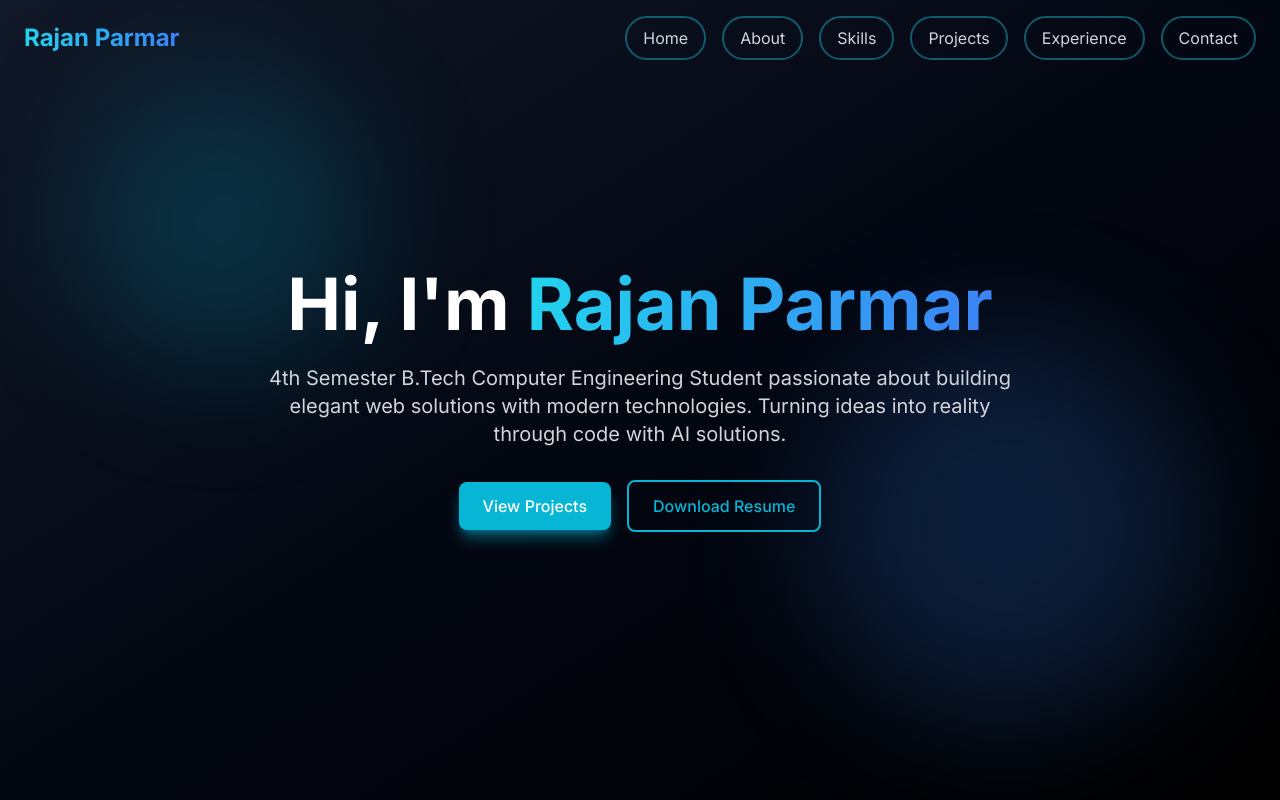
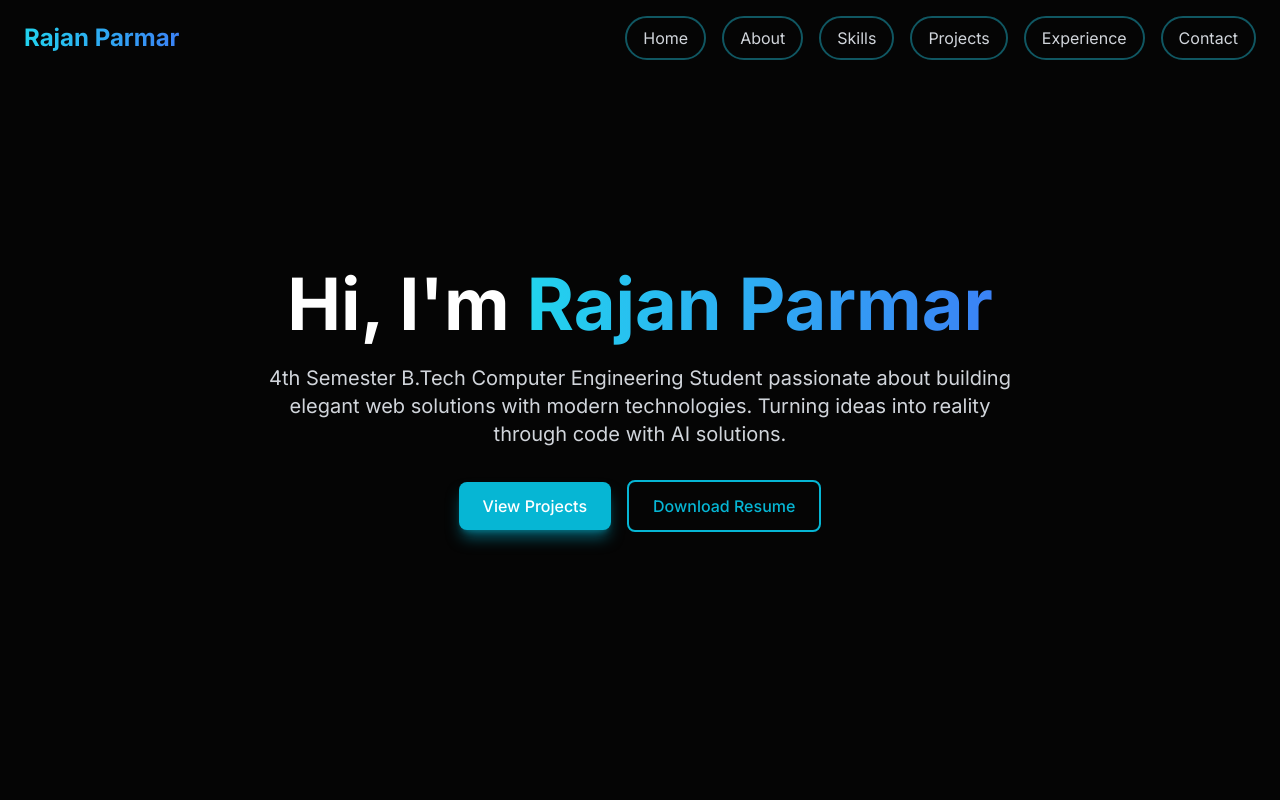
Before and after one commit to rajan-parmar-23102006/rajanparmar, a Next.js app in the folder rajan-portfolio/: page / in a window 1280 px wide. Shown: the top 800 px of the page. Built offline with nearby package versions, Linux system fonts and the light colour scheme.

Commit message:
make simple background

```diff
--- a/rajan-portfolio/app/globals.css
+++ b/rajan-portfolio/app/globals.css
@@ -13,8 +13,7 @@ html {
 }
 
 body {
-  background: linear-gradient(to bottom right, #111827, #030712, #000000);
-  background-attachment: fixed;
+  background-color: #050505;
   color: #ffffff;
   font-family: 'Inter', system-ui, -apple-system, sans-serif;
   overflow-x: hidden;
--- a/rajan-portfolio/app/projects/[slug]/ProjectDetailClient.tsx
+++ b/rajan-portfolio/app/projects/[slug]/ProjectDetailClient.tsx
@@ -43,7 +43,7 @@ export default function ProjectDetailClient({ project }: Props) {
   ].filter((m) => m.value);
 
   return (
-    <main className="min-h-screen bg-gradient-to-br from-gray-900 via-gray-950 to-black text-white">
+    <main className="min-h-screen bg-[#050505] text-white">
       <div className="max-w-4xl mx-auto px-5 sm:px-8 py-10 md:py-16">
 
         {/* ── Back ── */}
--- a/rajan-portfolio/components/About.tsx
+++ b/rajan-portfolio/components/About.tsx
@@ -19,8 +19,7 @@ export default function About() {
           transition={{ duration: 0.8 }}
         >
           <div className="relative w-80 h-80 mx-auto">
-            <div className="absolute inset-0 bg-gradient-to-r from-cyan-500 to-blue-500 rounded-full blur-2xl opacity-30 animate-pulse" />
-            <div className="relative w-full h-full rounded-full border-4 border-cyan-500 overflow-hidden bg-gray-950">
+            <div className="relative w-full h-full rounded-full border-4 border-gray-800 overflow-hidden bg-gray-950">
               <Image
                 src="/personalimage.jpg"
                 alt="Profile"
--- a/rajan-portfolio/components/Hero.tsx
+++ b/rajan-portfolio/components/Hero.tsx
@@ -14,52 +14,7 @@ export default function Hero() {
       id="home"
       className="relative min-h-screen flex items-center justify-center overflow-hidden"
     >
-      {/* Animated Background Gradient */}
-      <div className="absolute inset-0 bg-gradient-to-br from-gray-900 via-gray-950 to-black" />
-
-      {/* Floating Animated Orbs - Simplified on Mobile */}
-      <motion.div
-        className="absolute top-20 left-20 w-72 h-72 bg-cyan-500/20 rounded-full blur-3xl"
-        style={{ willChange: reduceMotion ? 'auto' : 'transform' }}
-        animate={
-          reduceMotion
-            ? {} // No animation on mobile
-            : {
-                x: [0, 30, 0],
-                y: [0, 50, 0],
-              }
-        }
-        transition={
-          reduceMotion
-            ? {}
-            : {
-                duration: 8,
-                repeat: Infinity,
-                ease: "linear",
-              }
-        }
-      />
-      <motion.div
-        className="absolute bottom-20 right-20 w-96 h-96 bg-blue-500/20 rounded-full blur-3xl"
-        style={{ willChange: reduceMotion ? 'auto' : 'transform' }}
-        animate={
-          reduceMotion
-            ? {} // No animation on mobile
-            : {
-                x: [0, -40, 0],
-                y: [0, -30, 0],
-              }
-        }
-        transition={
-          reduceMotion
-            ? {}
-            : {
-                duration: 10,
-                repeat: Infinity,
-                ease: "linear",
-              }
-        }
-      />
+      <div className="absolute inset-0 bg-[#050505]" />
 
       {/* Content */}
       <div className="relative z-10 max-w-5xl mx-auto px-6 text-center">
--- a/rajan-portfolio/components/Projects.tsx
+++ b/rajan-portfolio/components/Projects.tsx
@@ -43,7 +43,7 @@ export default function Projects() {
               <div className="flex flex-col h-full bg-[#0d1117] border border-white/[0.08] rounded-2xl overflow-hidden transition-all duration-300 group-hover:border-cyan-500/40 group-hover:-translate-y-1">
 
                 {/* image area */}
-                <div className="relative w-full aspect-[16/10] overflow-hidden bg-gradient-to-br from-[#0d1f3c] to-[#0a2a2a]">
+                <div className="relative w-full aspect-[16/10] overflow-hidden bg-[#050505]">
                   {project.image && (
                     <Image
                       src={project.image}
```
